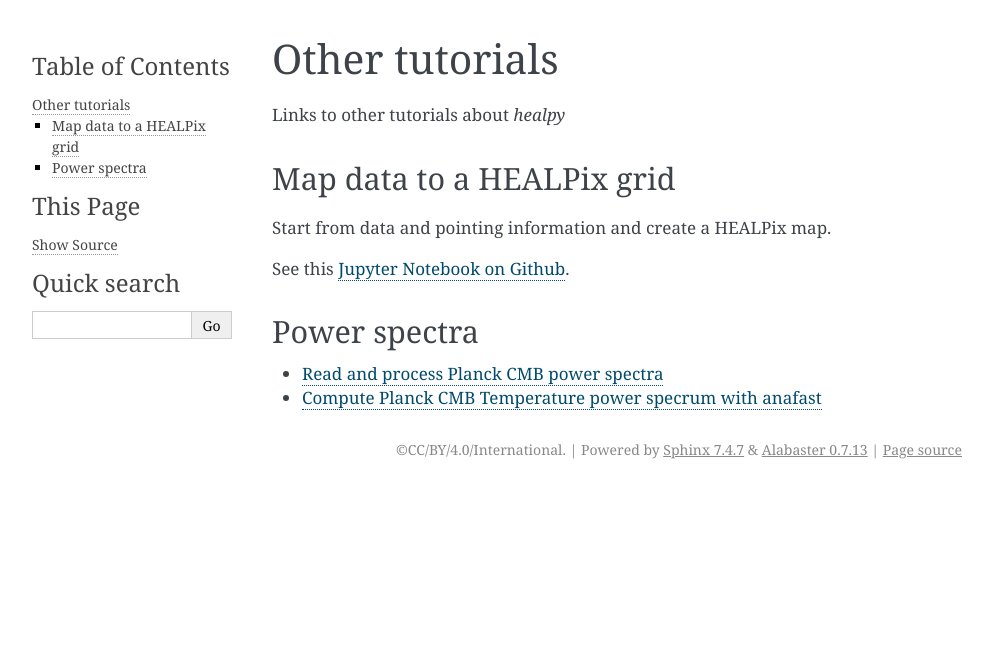
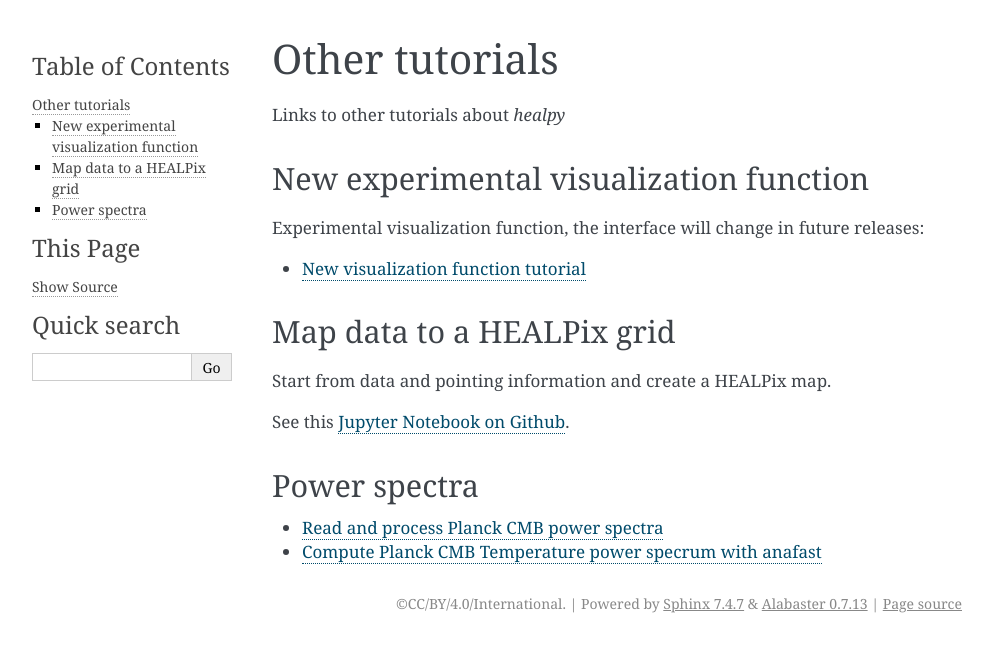
Before and after one commit to healpy/healpy, a Sphinx documentation site: the page built from doc/other_tutorials.rst, in a window 1280 px wide. Shown: the top 652 px of the page, without its empty margins (148-1141 px from the left). Built offline with Sphinx 7.4.7, drawn with Linux system fonts in a browser that asks for light colours.

Commit message:
moved newvisufunc tutorial under other tutorials

```diff
--- a/doc/index.rst
+++ b/doc/index.rst
@@ -47,7 +47,6 @@ Tutorial
    :maxdepth: 1
 
    tutorial
-   newvisufunc_example
    other_tutorials
 
 Installation
--- a/doc/other_tutorials.rst
+++ b/doc/other_tutorials.rst
@@ -2,6 +2,17 @@ Other tutorials
 ===============
 
 Links to other tutorials about `healpy`
+
+New experimental visualization function
+---------------------------------------
+
+Experimental visualization function, the interface will change in future
+releases:
+
+.. toctree::
+   :maxdepth: 1
+
+   newvisufunc_example
 
 Map data to a HEALPix grid
 --------------------------
```
